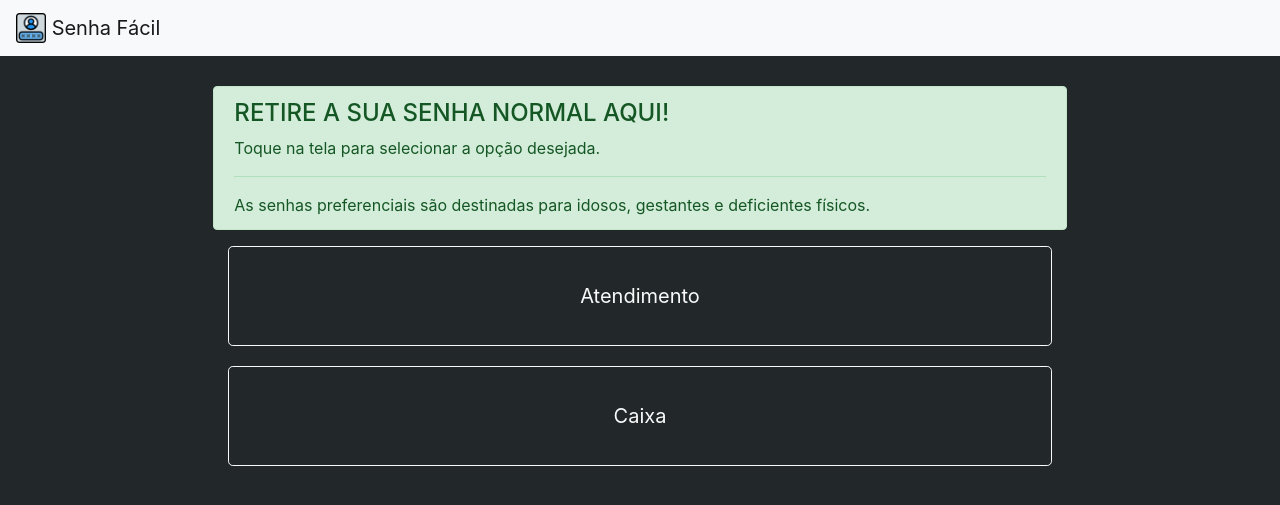
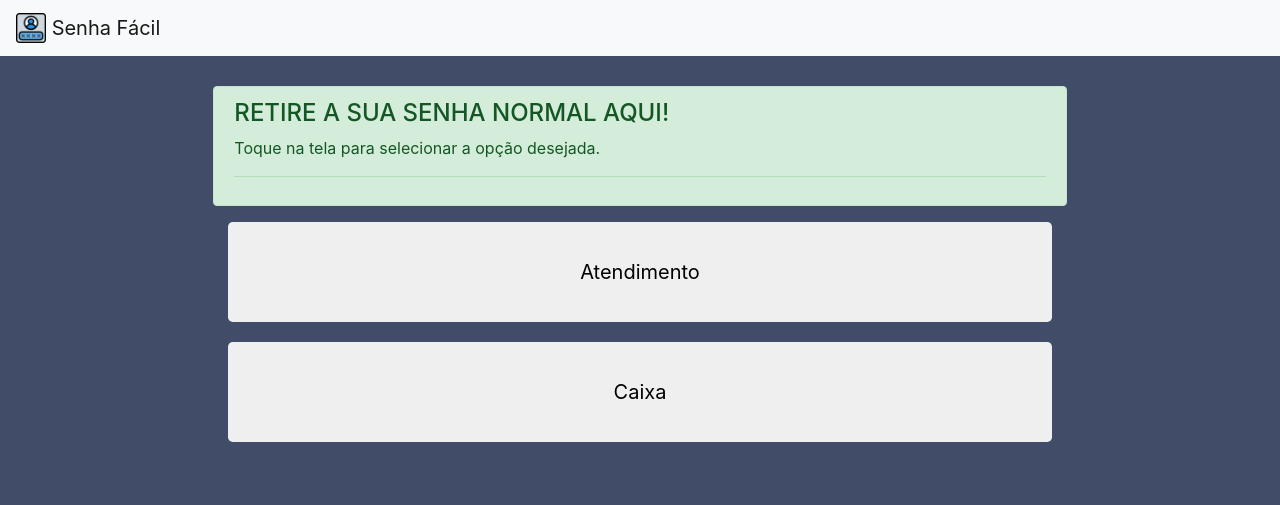
Before and after one commit to danfigueroa/token, a PHP site: page /normal.html in a window 1280 px wide. Shown: the top 505 px of the page. Run offline with PHP 8.4, Linux system fonts and the light colour scheme.

Commit message:
cor do botão

```diff
--- a/css/styles.css
+++ b/css/styles.css
@@ -1,5 +1,5 @@
 body {
-    background-color: #222729;
+    background-color: #414c68;
 }
 
 .main {
--- a/index.html
+++ b/index.html
@@ -20,7 +20,7 @@
     <nav class="navbar navbar-light bg-light">
             <a class="navbar-brand" href="index.html">
               <img src="img/login.png" width="30" height="30" class="d-inline-block align-top" alt="" href="index.html">
-                <h5>Senha Fácil</h5>
+            <h5>Senha Fácil</h5>
             </a>
     </nav>
 
@@ -40,14 +40,14 @@
 
           <div class="offset-md-2 col-md-8">
                 <a href="preferencial.html">
-                  <button type="button" class="btn btn-outline-light btn-lg btn-block botao">Atendimento Preferencial</button>
+                  <button type="button" class="btn btn-default-light btn-lg btn-block botao">Atendimento Preferencial</button>
                     <center>
                     <img src="img/preferencial.png" width="800" height="200" alt="" href="index.html">
                     </center>
                 </a>
 
                 <a href="normal.html">
-                <button type="button" class="btn btn-outline-light btn-lg btn-block botao">Atendimento Normal</button>
+                <button type="button" class="btn btn-default-light btn-lg btn-block botao">Atendimento Normal</button>
               </a>
 
 
--- a/normal.html
+++ b/normal.html
@@ -31,12 +31,12 @@
                 <h4 class="alert-heading">RETIRE A SUA SENHA NORMAL AQUI!</h4>
                 <p class="align-middle">Toque na tela para selecionar a opção desejada.</p>
                 <hr>
-                <p class="mb-0">As senhas preferenciais são destinadas para idosos, gestantes e deficientes físicos.</p>
+
             </div>
 
           <div class="offset-md-2 col-md-8">
                 <a href="atendimento.html">
-                  <button type="button" class="btn btn-outline-light btn-lg btn-block botao" onclick="atendimentoNormal()">Atendimento</button>
+                  <button type="button" class="btn btn-default-light btn-lg btn-block botao" onclick="atendimentoNormal()">Atendimento</button>
                 </a>
 
                 <script>
@@ -48,7 +48,7 @@
                   </script>
 
                 <a href="caixa.html">
-                <button type="button" class="btn btn-outline-light btn-lg btn-block botao" onclick="caixaNormal()">Caixa</button>
+                <button type="button" class="btn btn-default-light btn-lg btn-block botao" onclick="caixaNormal()">Caixa</button>
               </a>
 
               <script>
--- a/preferencial.html
+++ b/preferencial.html
@@ -36,7 +36,7 @@
 
           <div class="offset-md-2 col-md-8">
 
-                  <button type="button" class="btn btn-outline-light btn-lg btn-block botao" onclick="atendimentoPreferencial()">Atendimento</button>
+                  <button type="button" class="btn btn-default-light btn-lg btn-block botao" onclick="atendimentoPreferencial()">Atendimento</button>
 
 
                 <script>
@@ -48,7 +48,7 @@
                   </script>
 
 
-                <button type="button" class="btn btn-outline-light btn-lg btn-block botao" onclick="caixaPreferencial()">Caixa</button>
+                <button type="button" class="btn btn-default-light btn-lg btn-block botao" onclick="caixaPreferencial()">Caixa</button>
 
 
               <script>
```
